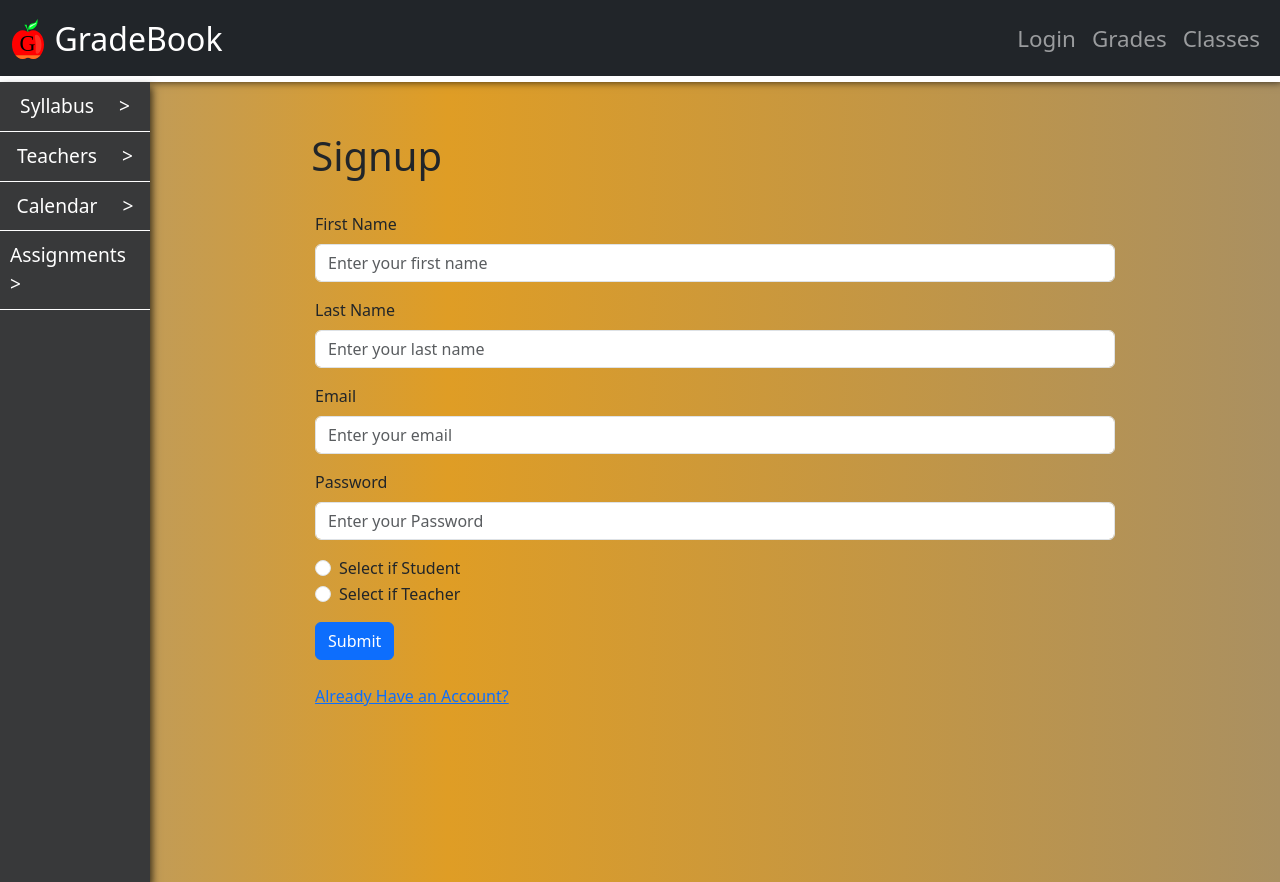
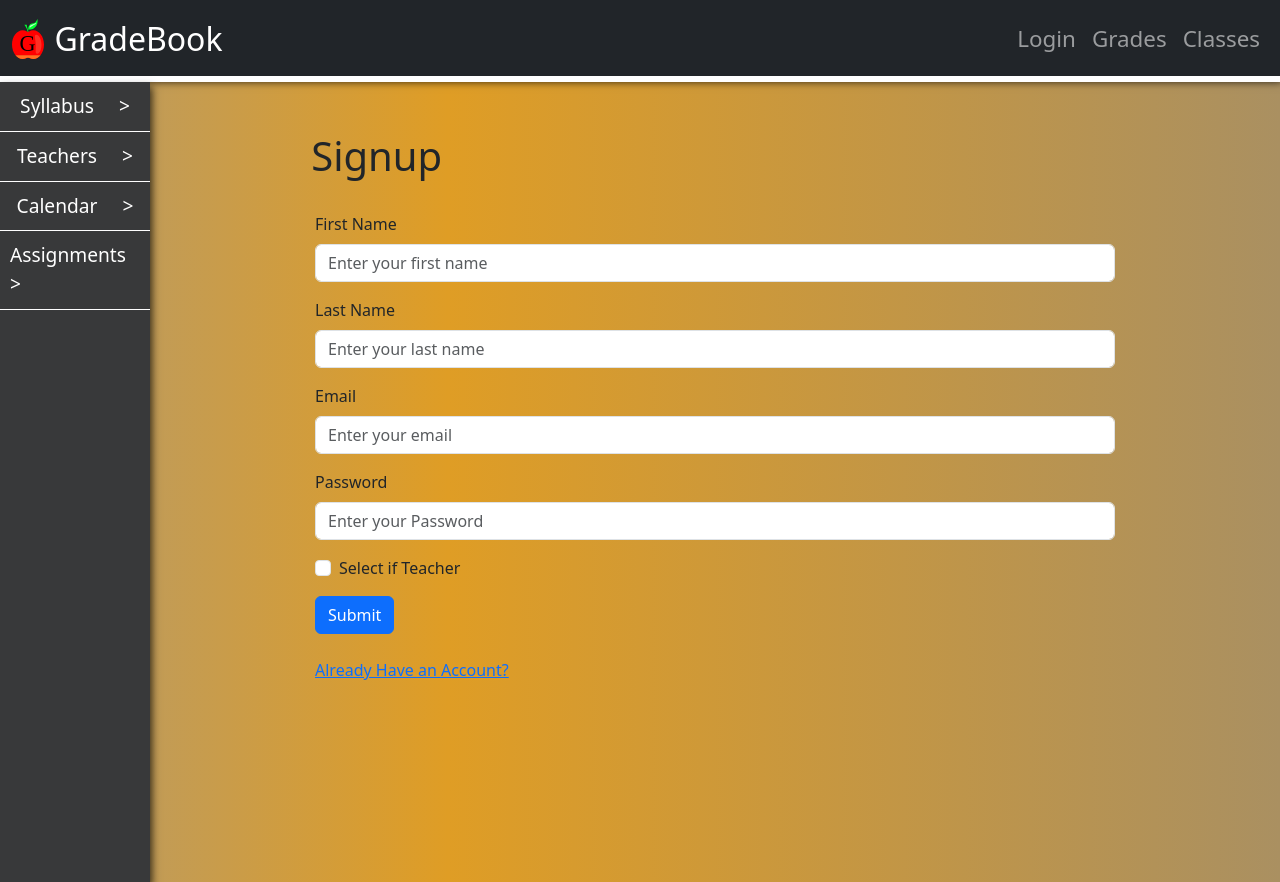
Before and after one commit to JoshuaMartinez1014/gradebook, a React (Create React App) app in the folder client/: page /signup in a window 1280 px wide. Built offline with nearby package versions, Linux system fonts and the light colour scheme.

Commit message:
SignupPage.jsx: fix teacher checkbox

```diff
--- a/client/src/pages/SignupPage.jsx
+++ b/client/src/pages/SignupPage.jsx
@@ -1,21 +1,26 @@
-import { useState } from "react";
+import { useState, useEffect } from "react";
 import { Container, Form, Button } from "react-bootstrap";
 import { Link } from "react-router-dom";
 /* import { SignupPage } from "."; */
 
 function Signup() {
-  const [formData, setFormData] = useState();
+  const [formData, setFormData] = useState({ isTeacher: false });
 
   function handleChange(e) {
     if (e.target.name === "role") {
       setFormData({
         ...formData,
-        isTeacher: e.target.value === "teacher",
+        isTeacher: e.target.checked,
       });
     } else {
       setFormData({ ...formData, [e.target.name]: e.target.value });
     }
   }
+
+  useEffect(() => {
+    console.log(formData);
+  }, [formData]);
+
   function handleSubmit(e) {
     e.preventDefault();
 
@@ -32,6 +37,7 @@ function Signup() {
         window.location.href = "/";
       });
   }
+
   return (
     <>
       <div style={{ marginTop: "50px", flexGrow: 0.5, flexBasis: "20%" }}>
@@ -94,20 +100,16 @@ function Signup() {
 
             <Form.Group className="mb-3">
               <Form.Check
-                type="radio"
-                id="student-radio"
+                type="checkbox"
+                id="teacher"
                 name="role"
-                onChange={handleChange}
-                value="student"
-                required
-                label="Select if Student"
-              />
-              <Form.Check
-                type="radio"
-                id="teacher-radio"
-                name="role"
-                onChange={handleChange}
-                value="teacher"
+                onChange={(e) =>
+                  setFormData({
+                    ...formData,
+                    isTeacher: e.target.checked,
+                  })
+                }
+                value="true"
                 required
                 label="Select if Teacher"
               />
```
Also changed, not shown: 2 other files (tests, documents, lock files or other folders).
